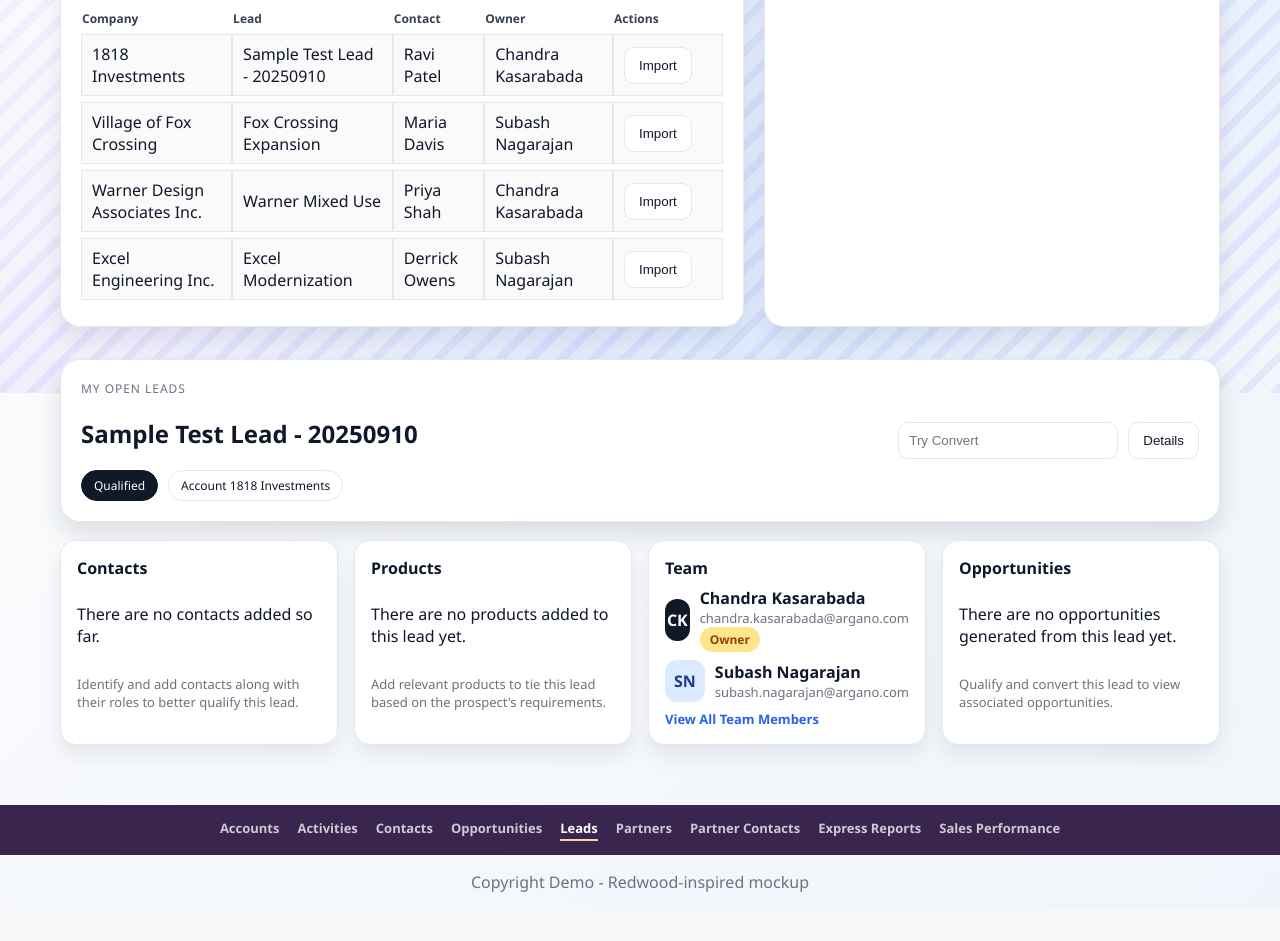
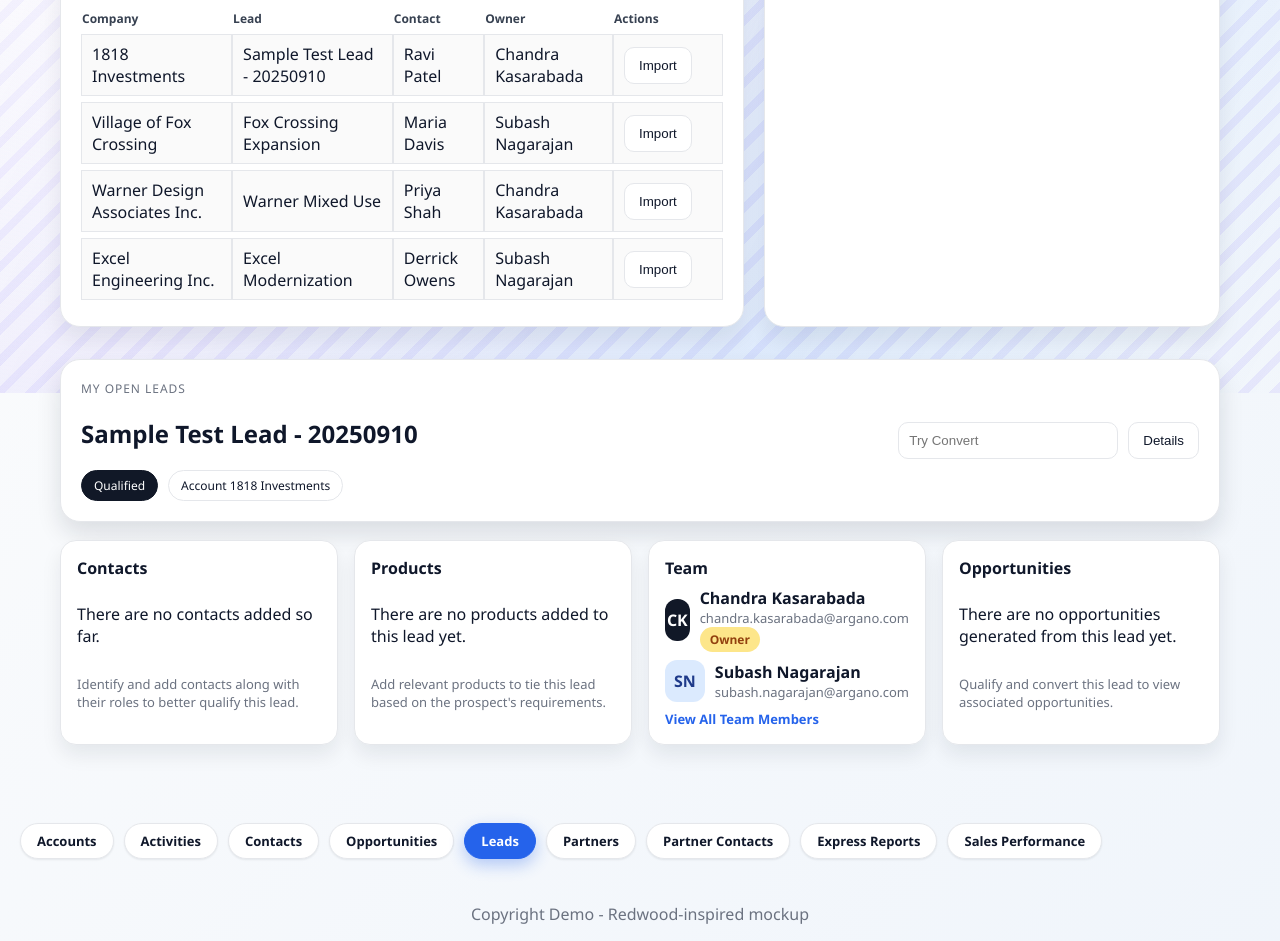
Before and after one commit to cskasarabada/OracleCXMocks, a plain HTML site: page cx_lead.html in a window 1280 px wide. Shown: the part 407-1348 px from the top of the page. Before the commit the page ends 1316 px from the top, so only its background shows below. Drawn offline with Linux system fonts and the light colour scheme.

Commit message:
Update redwood.css

```diff
--- a/assets/redwood.css
+++ b/assets/redwood.css
@@ -188,9 +188,33 @@ body.oppty-landing{background:#f5efe7;}
 .carousel-dots{display:flex;justify-content:center;gap:8px;margin-top:18px;}
 .carousel-dots .dot{width:10px;height:10px;border-radius:50%;background:#d1d5db;}
 .carousel-dots .dot.active{background:#4c1d95;}
-.app-nav-rail{background:#3a254f;color:#fff;padding:14px 24px;display:flex;gap:18px;flex-wrap:wrap;justify-content:center;}
-.app-nav-rail a{color:#fff;text-decoration:none;font-size:13px;font-weight:600;opacity:.75;}
-.app-nav-rail a.active{opacity:1;border-bottom:2px solid #f8d5a5;padding-bottom:2px;}
+.app-nav-rail{
+  background:transparent;
+  padding:18px 20px 28px;
+  display:flex;
+  gap:10px;
+  flex-wrap:wrap;
+  justify-content:flex-start;
+}
+.app-nav-rail a{
+  padding:8px 16px;
+  border-radius:999px;
+  border:1px solid var(--rw-border);
+  background:#fff;
+  color:#0f172a;
+  text-decoration:none;
+  font-size:13px;
+  font-weight:600;
+  box-shadow:0 1px 2px rgba(15,23,42,.08);
+  transition:all .15s ease;
+}
+.app-nav-rail a:hover{border-color:#93c5fd;box-shadow:0 4px 8px rgba(15,23,42,.12);}
+.app-nav-rail a.active{
+  background:#2563eb;
+  border-color:#2563eb;
+  color:#fff;
+  box-shadow:0 6px 16px rgba(37,99,235,.32);
+}
 .sr-only{position:absolute;width:1px;height:1px;padding:0;margin:-1px;overflow:hidden;clip:rect(0,0,0,0);border:0;}
 .btn.outline{background:transparent;}
 .quick-nav{display:flex;gap:8px;flex-wrap:wrap;margin-bottom:16px;}
```
